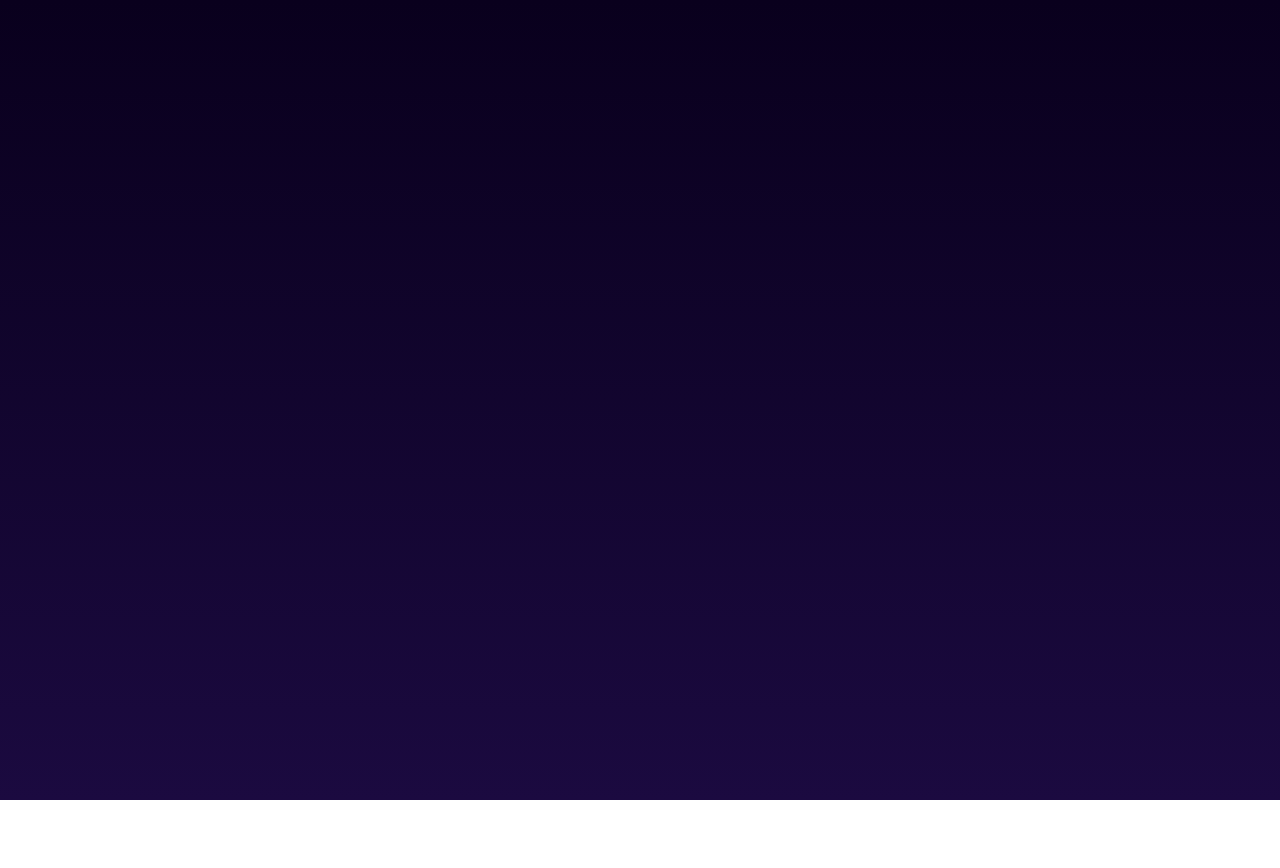
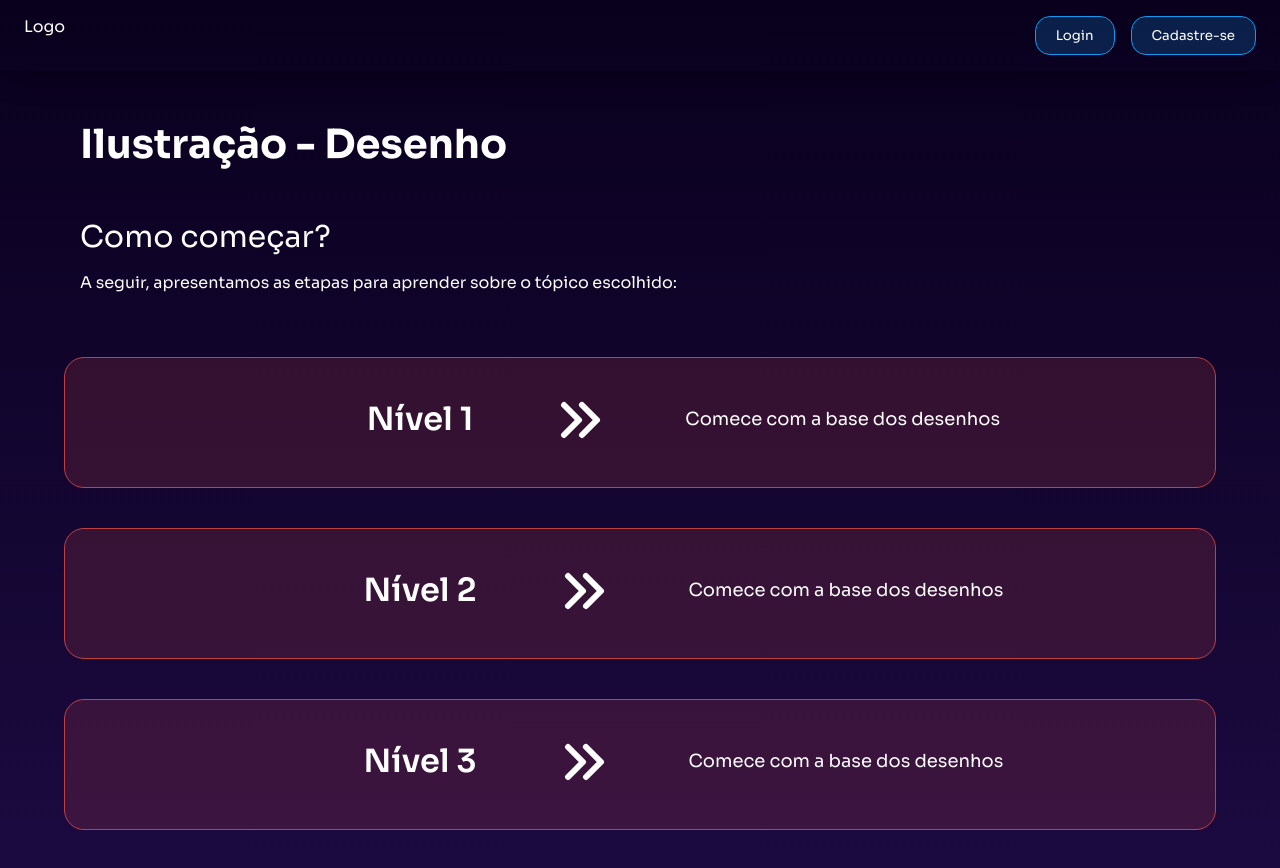
Before and after one commit to gabinag/mulheres-no-game, a React (Vite) app in the folder mulheres-no-game/: page /fluxo in a window 1280 px wide. Before the commit this address had no page. Before the commit the page ends 800 px from the top, so only its background shows below. Built offline with nearby package versions, Linux system fonts and the light colour scheme.

Commit message:
adicionando fluxo

```diff
--- a/mulheres-no-game/src/App.jsx
+++ b/mulheres-no-game/src/App.jsx
@@ -1,7 +1,6 @@
 import { BrowserRouter, Routes, Route } from 'react-router-dom';
 import './App.css';
 
-//pages
 import { Home } from './pages/Home/Home';
 import { Login } from './pages/Login/Login';
 import { Cadastro } from './pages/Cadastro/Cadastro';
@@ -10,6 +9,7 @@ import { Comecar } from './pages/Comecar/Comecar';
 import { Modelagem } from './pages/Modelagem/Modelagem';
 import { Desenvolvedora } from './pages/Desenvolvedora/Desenvolvedora';
 import { DesignerSom } from './pages/DesignerSom/DesignerSom';
+import { Fluxo } from './pages/Fluxo/Fluxo';
 
 function App() {
 
@@ -24,7 +24,7 @@ function App() {
         <Route path="/modelagem" element={<Modelagem />} />
         <Route path="/desenvolvedora" element={<Desenvolvedora />} />
         <Route path="/designerSom" element={<DesignerSom />} />
-
+        <Route path="/fluxo" element={<Fluxo />} />
       </Routes>
     </BrowserRouter>
   )
--- a/mulheres-no-game/src/components/Header/Header.module.css
+++ b/mulheres-no-game/src/components/Header/Header.module.css
@@ -2,6 +2,7 @@
     display: flex;
     justify-content: space-between;
     padding: 1rem 1.5rem;
+    box-shadow: 2px 10px 36px -17px rgba(0,0,0,0.67);
 }
 
 .wrapBtn {
--- /dev/null
+++ b/mulheres-no-game/src/pages/Fluxo/Fluxo.jsx
@@ -0,0 +1,57 @@
+import { HiChevronDown } from "react-icons/hi";
+import { HiChevronDoubleRight } from "react-icons/hi";
+import { Link } from 'react-router-dom';
+import { AreaEspecifica } from "../../components/AreaEspecifica/AreaEspecifica";
+import { Header } from '../../components/Header/Header';
+import styles from '../Fluxo/Fluxo.module.css';
+
+export const Fluxo = () => {
+  return (
+    <div>
+        <Header/>
+        <div className={styles.wrap}>
+        <div className={styles.container}>
+            <h1>Ilustração - Desenho</h1>
+            <h2>Como começar?</h2>
+            <p>A seguir, apresentamos as etapas para aprender sobre o tópico escolhido:</p>
+        </div>
+
+        <div className={styles.wrapHome}>
+          <Link to="/" className={styles.link}>
+            <div className={styles.containerNivel}>
+              <span className={styles.nivel}>Nível 1</span>
+                <div className={styles.ajustarIcone}>
+                  <HiChevronDoubleRight size={60} />
+                </div>
+              <span className={styles.descricao}>Comece com a base dos desenhos</span>
+            </div>
+          </Link>
+        </div>
+
+        <div className={styles.wrapHome}>
+          <Link to="/" className={styles.link}>
+            <div className={styles.containerNivel}>
+              <span className={styles.nivel}>Nível 2</span>
+                <div className={styles.ajustarIcone}>
+                  <HiChevronDoubleRight size={60} />
+                </div>
+              <span className={styles.descricao}>Comece com a base dos desenhos</span>
+            </div>
+          </Link>
+        </div>
+
+        <div className={styles.wrapHome}>
+          <Link to="/" className={styles.link}>
+            <div className={styles.containerNivel}>
+              <span className={styles.nivel}>Nível 3</span>
+              <div className={styles.ajustarIcone}>
+                  <HiChevronDoubleRight size={60} />
+                </div>
+              <span className={styles.descricao}>Comece com a base dos desenhos</span>
+            </div>
+          </Link>
+        </div>
+      </div>
+    </div>
+  )
+}
--- /dev/null
+++ b/mulheres-no-game/src/pages/Fluxo/Fluxo.module.css
@@ -0,0 +1,58 @@
+.wrapHome {
+    padding: 0 4rem;
+}
+
+.container h1{
+    font-size: 40px;
+}
+
+h2{
+    font-weight: 400;
+}
+
+.container{
+    padding-left: 5rem;
+    margin-top: 3rem;
+    margin-bottom: 4rem;
+}
+
+.containerNivel{
+    background-color: rgba(191, 65, 66, 0.2);
+    padding: 2rem;
+    border-radius: 20px;
+    border: 1px solid #BF4142;
+    margin-bottom: 2.5rem;
+    text-decoration: none;
+    display: flex;
+    justify-content: center;
+    align-items: center;
+}
+
+.ajustarIcone{
+    margin-right: 7%;
+}
+
+.link {
+    text-decoration: none; /* Remover sublinhado */
+  }
+
+  .nivel {
+    margin-left: 8%; /* Espaçamento entre os elementos */
+    margin-right: 7%;
+    font-weight: 600;
+    font-size: 2rem;
+  }
+
+  .centralizarIcone {
+    display: flex;
+    justify-content: center;
+    align-items: center;
+    margin-bottom: 30px;
+  }
+
+  .centralizarImagem {
+    display: flex;
+    justify-content: center;
+    align-items: center;
+    margin-top: 50px;
+  }
```
